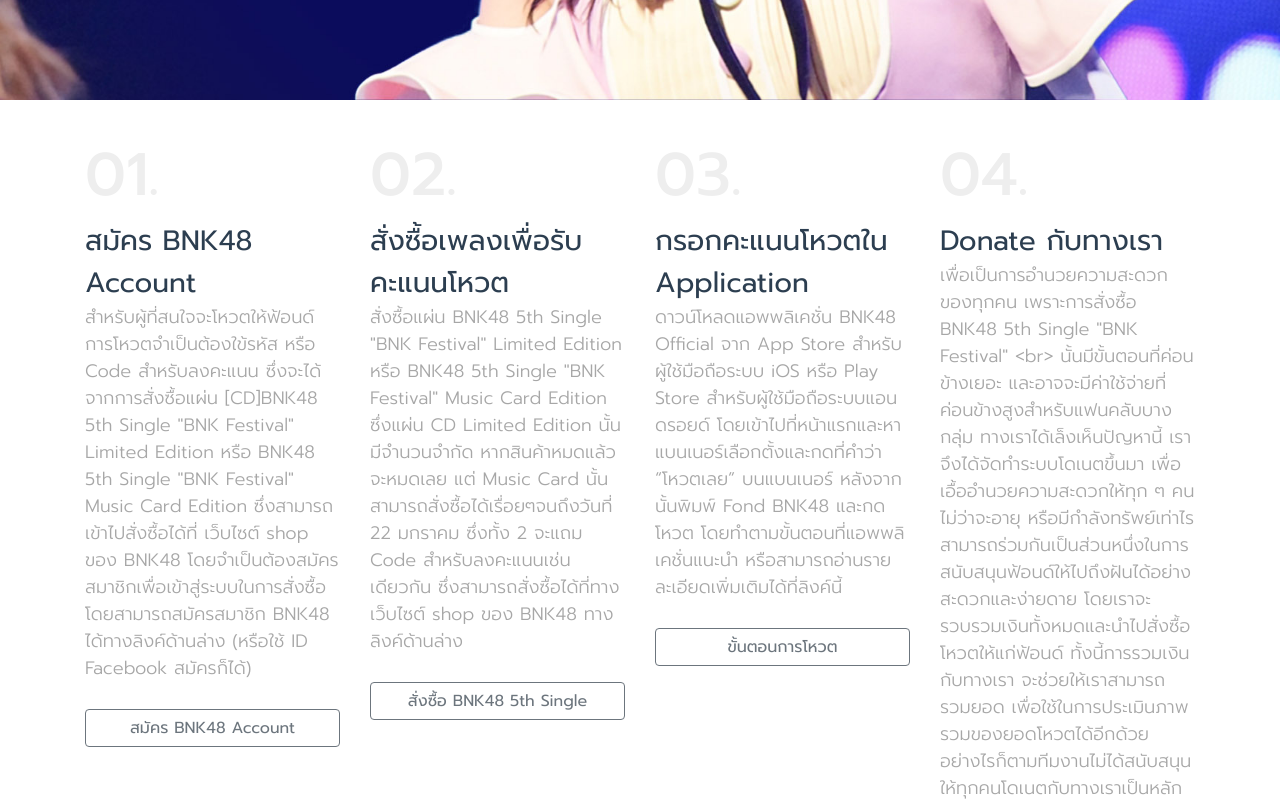
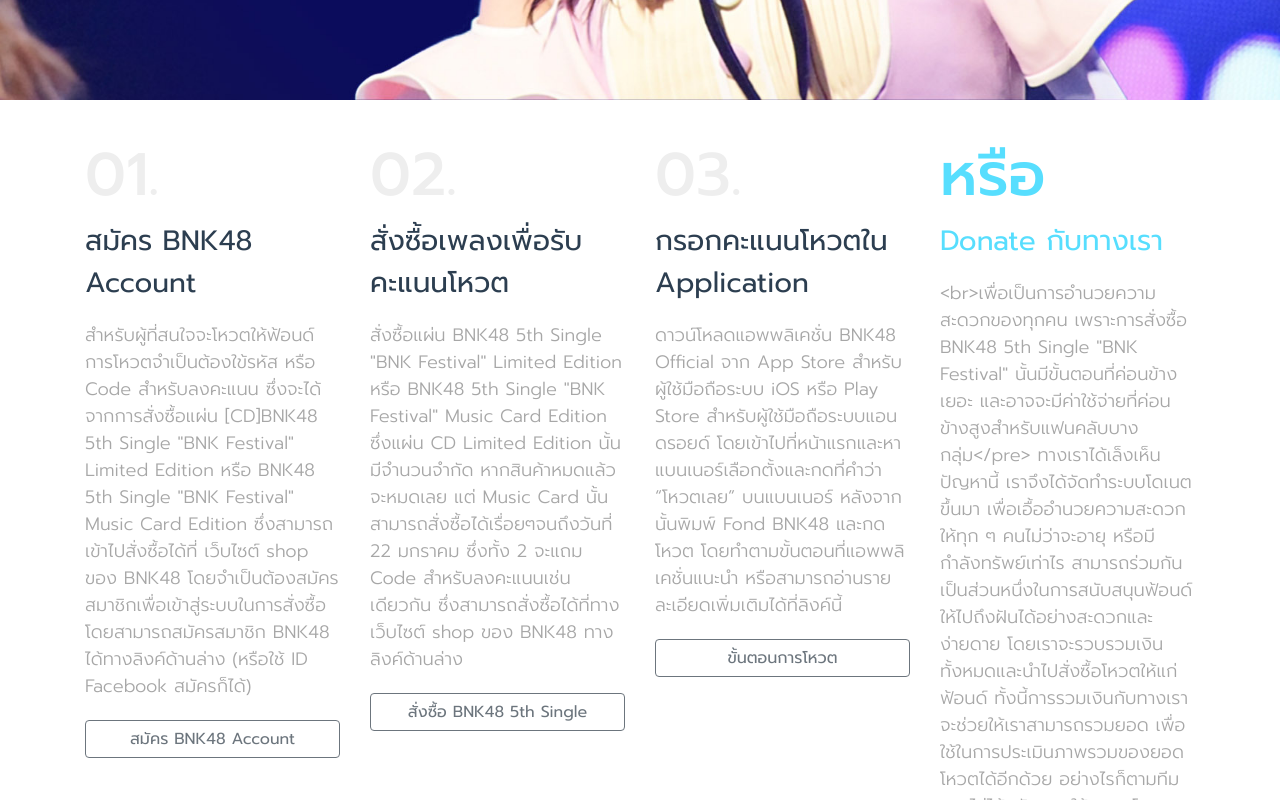
Before and after one commit to smartlt/frontforfond, a Vue app: page /#/howtovote in a window 1280 px wide. Shown: the part 700-1500 px from the top of the page. Built offline with nearby package versions, Linux system fonts and the light colour scheme.

Commit message:
Make a unique css for a donate col

```diff
--- a/src/components/HowToVote.vue
+++ b/src/components/HowToVote.vue
@@ -21,6 +21,16 @@
                 <b-button variant="outline-secondary" block class="votebutton" :href="section.link">
                     {{ section.button }}
                 </b-button>
+            </b-col>
+             <b-col cols="12" lg="3">
+                <div class="donate">
+                    <div class="number donate">{{donate.id}}</div>
+                    <div class="title donate">{{ donate.title }}</div>
+                    <div class="content donate">{{ donate.content }}</div>
+                    <b-button variant="outline-secondary" block class="votebutton" :href="donate.link">
+                        {{ donate.button }}
+                    </b-button>
+                </div>
             </b-col>
         </b-row>
     </b-container>
@@ -61,15 +71,18 @@ export default {
                     link: 'https://shop.bnk48.com/index.php?page=howtovote',
                     isActive: true,
                 },
-                {
-                    id: 4,
-                    title: 'Donate กับทางเรา',
-                    content: 'เพื่อเป็นการอำนวยความสะดวกของทุกคน เพราะการสั่งซื้อ BNK48 5th Single "BNK Festival" <br> นั้นมีขั้นตอนที่ค่อนข้างเยอะ และอาจจะมีค่าใช้จ่ายที่ค่อนข้างสูงสำหรับแฟนคลับบางกลุ่ม ทางเราได้เล็งเห็นปัญหานี้ เราจึงได้จัดทำระบบโดเนตขึ้นมา เพื่อเอื้ออำนวยความสะดวกให้ทุก ๆ คนไม่ว่าจะอายุ หรือมีกำลังทรัพย์เท่าไร สามารถร่วมกันเป็นส่วนหนึ่งในการสนับสนุนฟ้อนด์ให้ไปถึงฝันได้อย่างสะดวกและง่ายดาย โดยเราจะรวบรวมเงินทั้งหมดและนำไปสั่งซื้อโหวตให้แก่ฟ้อนด์ ทั้งนี้การรวมเงินกับทางเรา จะช่วยให้เราสามารถรวมยอด เพื่อใช้ในการประเมินภาพรวมของยอดโหวตได้อีกด้วย อย่างไรก็ตามทีมงานไม่ได้สนับสนุนให้ทุกคนโดเนตกับทางเราเป็นหลัก เราจัดทำระบบโดเนทขึ้นเพื่ออำนวยความสะดวกเท่านั้น หากผู้ใดไม่ประสงค์จะทำการร่วมโหวตกับกลุ่มเราตรงนี้ เรายินดีและพร้อมสนับสนุนให้ทุกคนโหวตกับทาง BNK48 Office ได้โดยตรงทันที',
-                    button: 'Donate',
-                    link: '',
-                    isActive: true,
-                },
-            ]
+
+            ],
+            donate:{
+                id: 'หรือ',
+                title: 'Donate กับทางเรา',
+                content: `<br>เพื่อเป็นการอำนวยความสะดวกของทุกคน เพราะการสั่งซื้อ BNK48 5th Single "BNK Festival"
+                นั้นมีขั้นตอนที่ค่อนข้างเยอะ และอาจจะมีค่าใช้จ่ายที่ค่อนข้างสูงสำหรับแฟนคลับบางกลุ่ม</pre> ทางเราได้เล็งเห็นปัญหานี้ เราจึงได้จัดทำระบบโดเนตขึ้นมา เพื่อเอื้ออำนวยความสะดวกให้ทุก ๆ คนไม่ว่าจะอายุ หรือมีกำลังทรัพย์เท่าไร สามารถร่วมกันเป็นส่วนหนึ่งในการสนับสนุนฟ้อนด์ให้ไปถึงฝันได้อย่างสะดวกและง่ายดาย โดยเราจะรวบรวมเงินทั้งหมดและนำไปสั่งซื้อโหวตให้แก่ฟ้อนด์ ทั้งนี้การรวมเงินกับทางเรา จะช่วยให้เราสามารถรวมยอด เพื่อใช้ในการประเมินภาพรวมของยอดโหวตได้อีกด้วย อย่างไรก็ตามทีมงานไม่ได้สนับสนุนให้ทุกคนโดเนตกับทางเราเป็นหลัก เราจัดทำระบบโดเนทขึ้นเพื่ออำนวยความสะดวกเท่านั้น หากผู้ใดไม่ประสงค์จะทำการร่วมโหวตกับกลุ่มเราตรงนี้ เรายินดีและพร้อมสนับสนุนให้ทุกคนโหวตกับทาง BNK48 Office ได้โดยตรงทันที`,
+                button: 'Donate',
+                link: '',
+                isActive: true,
+            },
+
 		}
 	},
 };
@@ -114,6 +127,8 @@ export default {
 
 .title {
 	font-size: 28px;
+    text-align: center;
+    margin: 0px auto 1em auto;
 }
 
 .content {
@@ -122,12 +137,22 @@ export default {
     margin: 0 0 1.5em;
     font-size: 18px;
     font-weight: 300;
+    margin: auto auto 3em auto;
+    padding-left: 2em;
+    padding-right: 2em;
+
 }
 
 .number {
     font-size: 60px;
     font-weight: 500;
     color: #eeeeee;
+    text-align: center;
+
+}
+
+.donate.number,.donate.title{
+    color:#57DEFE;
 }
 
 .col.active > .title {
@@ -145,4 +170,29 @@ export default {
 .votebutton{
     margin: 20px 0;
 }
+
+.content.pre {
+  white-space: pre-wrap;
+  word-wrap: break-word;
+  font-family: inherit;
+}
+
+@media only screen and (min-width: 992px) {
+
+.title {
+    text-align: left;
+    margin: auto auto auto auto;
+}
+
+.content {
+    margin: 1em auto 1em auto;
+    padding: 0;
+}
+
+.number {
+    text-align: left;
+}
+
+
+}
 </style>
```
